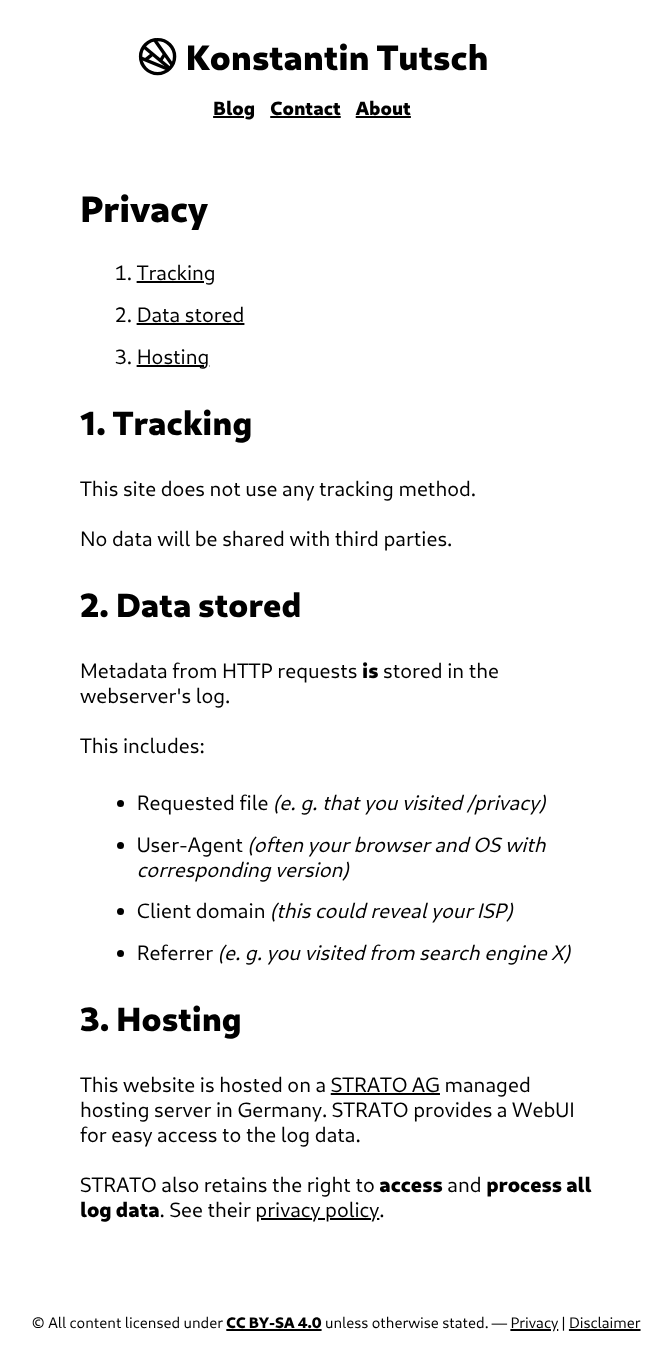
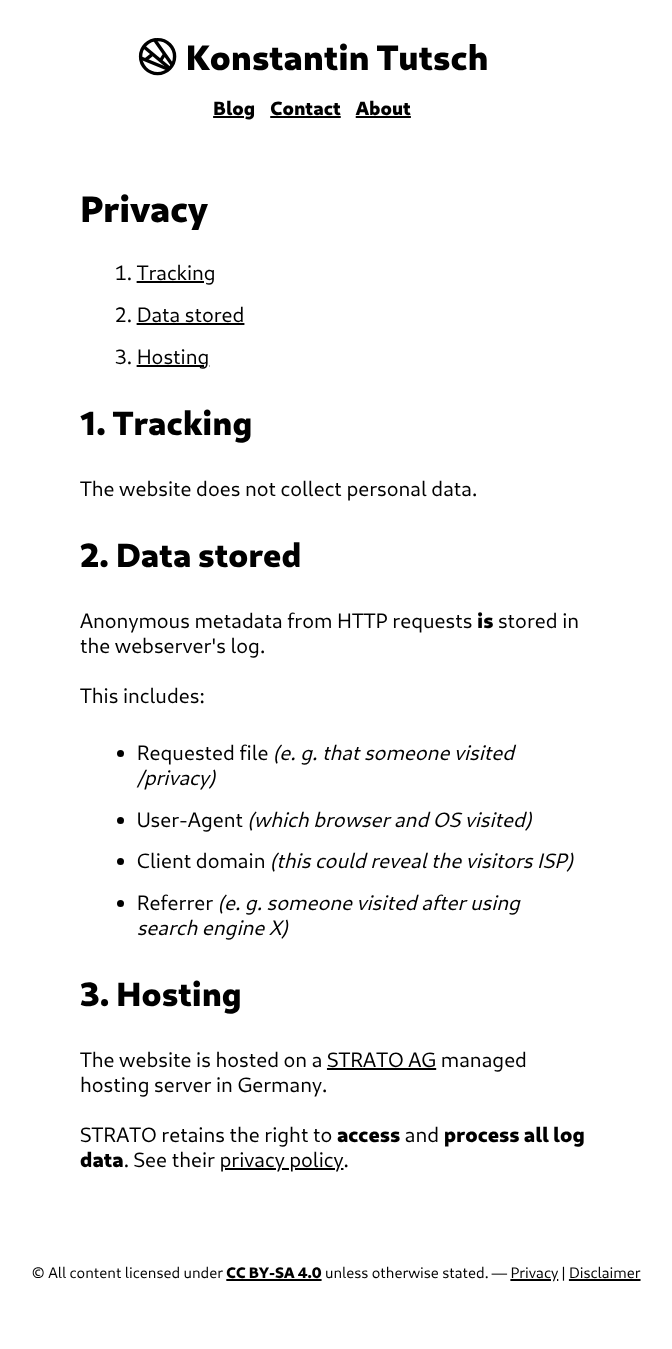
Before and after one commit to konstantintutsch/website, a Jekyll site: the page built from privacy/index.html, in a window 1280 px wide. Shown: the whole page, without its empty margins (304-976 px from the left). Built offline with Jekyll 4.4.1, drawn with Linux system fonts in a browser that asks for light colours; after the commit the page ends 1299 px from its top, so only the background shows below that.

Commit message:
Refine privacy policy

```diff
--- a/privacy/index.html
+++ b/privacy/index.html
@@ -14,29 +14,27 @@ description: Privacy policy for konstantintutsch.de
 {% include heading.html level=3 text="1. Tracking" %}
 
 <p>
-This site does not use any tracking method.<br>
-<br>
-No data will be shared with third parties.<br>
+The website does not collect personal data.<br>
 </p>
 
 {% include heading.html level=3 text="2. Data stored" %}
 
 <p>
-Metadata from HTTP requests <b>is</b> stored in the webserver's log.<br>
+Anonymous metadata from HTTP requests <b>is</b> stored in the webserver's log.<br>
 <br>
 This includes:
 <ul>
-    <li>Requested file <i>(e. g. that you visited /privacy)</i></li>
-    <li>User-Agent <i>(often your browser and OS with corresponding version)</i></li>
-    <li>Client domain <i>(this could reveal your ISP)</i></li>
-    <li>Referrer <i>(e. g. you visited from search engine X)</i></li>
+    <li>Requested file <i>(e. g. that someone visited /privacy)</i></li>
+    <li>User-Agent <i>(which browser and OS visited)</i></li>
+    <li>Client domain <i>(this could reveal the visitors ISP)</i></li>
+    <li>Referrer <i>(e. g. someone visited after using search engine X)</i></li>
 </ul>
 </p>
 
 {% include heading.html level=3 text="3. Hosting" %}
 
 <p>
-This website is hosted on a <a href="https://strato.de" rel="nofollow">STRATO AG</a> managed hosting server in Germany. STRATO provides a WebUI for easy access to the log data.<br>
+The website is hosted on a <a href="https://strato.de" rel="nofollow">STRATO AG</a> managed hosting server in Germany.<br>
 <br>
-STRATO also retains the right to <b>access</b> and <b>process all log data</b>. See their <a href="https://www.strato.de/datenschutz/" rel="nofollow">privacy policy</a>.
+STRATO retains the right to <b>access</b> and <b>process all log data</b>. See their <a href="https://www.strato.de/datenschutz/" rel="nofollow">privacy policy</a>.
 </p>
```
